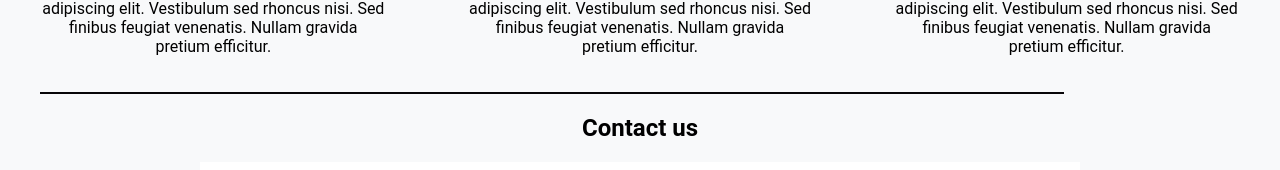
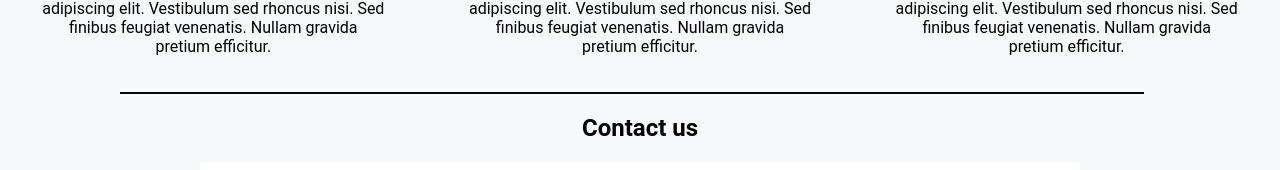
Before and after one commit to AkosnyY/figma, a website: page maquettage.html in a window 1280 px wide. Shown: the part 612-782 px from the top of the page. Drawn offline with Linux system fonts and the light colour scheme.

Commit message:
modificationsdu sass

```diff
--- a/scss/_main.scss
+++ b/scss/_main.scss
@@ -36,7 +36,15 @@
         height: 2px;
         margin-left: 40px;
         margin-top: 20px;
-        background-color: rgb(8, 6, 8)
+        background-color: rgb(8, 6, 8);
+
+        @media screen and (min-width:768px) {
+            margin-left:80px;
+        }
+
+        @media screen and (min-width:1024px) {
+            margin-left: 120px;
+        }
     }
 
     section {
@@ -53,7 +61,7 @@
             margin-right: 50px;
             background-color: white;
             padding-bottom: 20px;
-            @media screen and (min-width:1024px) {
+            @media screen and (min-width:768px) {
                 margin-left:125px;
                 margin-right: 125px;
             }
```
Also changed, not shown: css/style.css, 1 other file.
